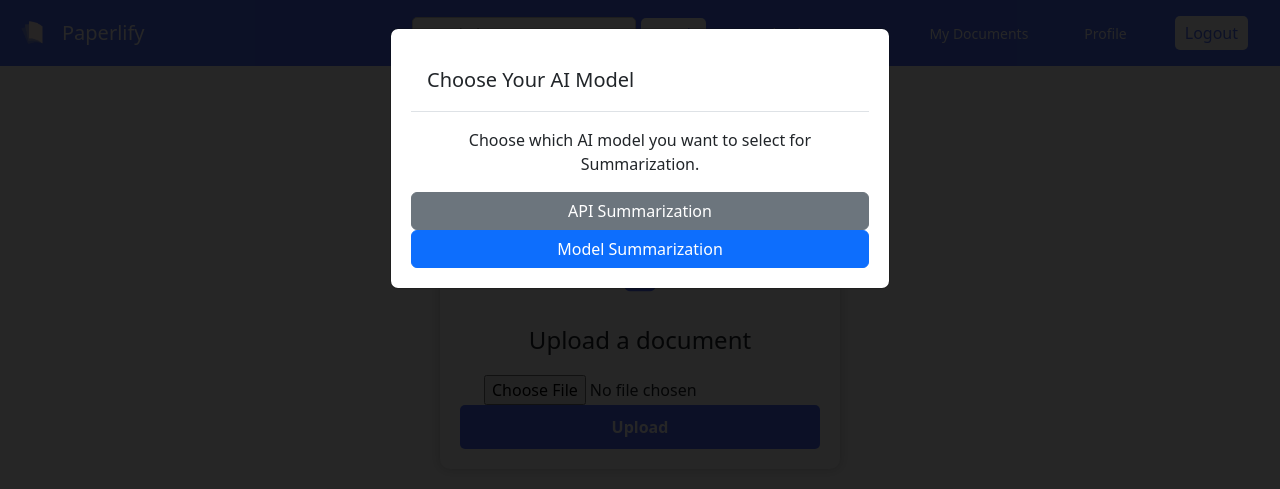
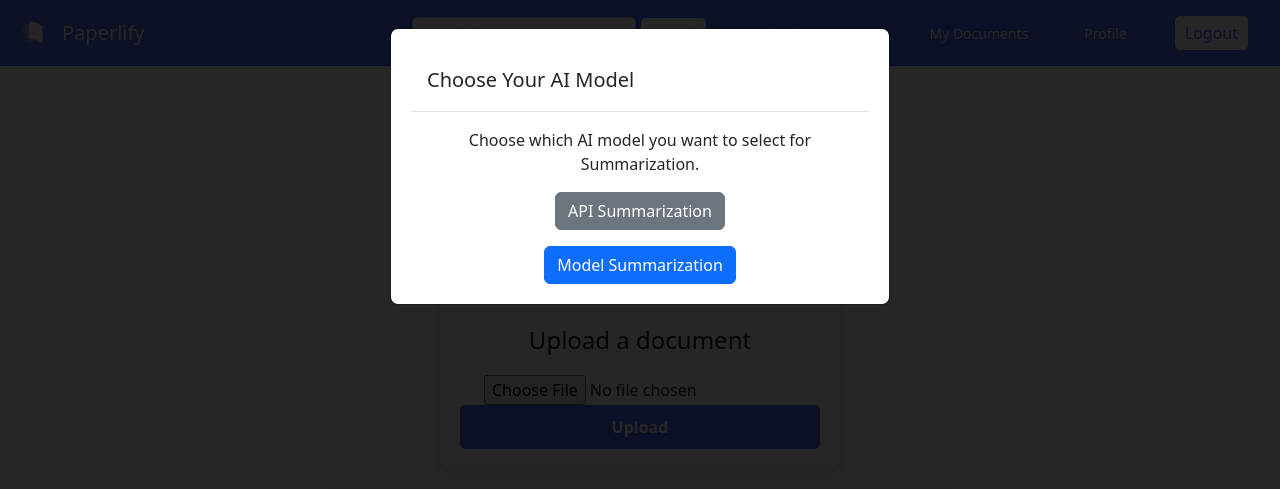
Before and after one commit to dheerazsah/Final-Year-Project-Paperlify, a Django app: page /homepage in a window 1280 px wide. Shown: the top 489 px of the page. Run offline with Django 4.2, Linux system fonts and the light colour scheme.

Commit message:
Fix: Minor changes in CSS code
In this commit I have changed minor issues of the css.

```diff
--- a/Paperlify/static/dashstyle.css
+++ b/Paperlify/static/dashstyle.css
@@ -560,7 +560,6 @@
     margin-bottom: 20px;
   }
 
-
   .browse-button a {
     display: inline-block;
     padding: 10px 20px;
--- a/Paperlify/templates/base.html
+++ b/Paperlify/templates/base.html
@@ -73,7 +73,7 @@
             <div class="row">
                 <div class="col-md-4">
                     <h3>Contact Us</h3>
-                    <p>Email: info@paperlify.com</p>
+                    <p>Email: paperlify@gmail.com</p>
                     <p>Phone: +1 (123) 456-7890</p>
                 </div>
                 <div class="col-md-4">
--- a/Paperlify/templates/homepage.html
+++ b/Paperlify/templates/homepage.html
@@ -21,8 +21,14 @@
       <div class="modal-body">
       Choose which AI model you want to select for Summarization.
       </div>
-      <a href="{% url 'dashboard' %}" type="button" class="btn btn-secondary">API Summarization</a>
-      <a href="{% url 'dashboard2nd' %}" type="button" class="btn btn-primary">Model Summarization</a>
+      <div>
+        <a href="{% url 'dashboard' %}" type="button" class="btn btn-secondary">API Summarization</a>
+
+      </div>
+      <div class="pt-3">
+        <a href="{% url 'dashboard2nd' %}" type="button" class="btn btn-primary">Model Summarization</a>
+
+      </div>
   </div>
   </div>
 </div>
```
